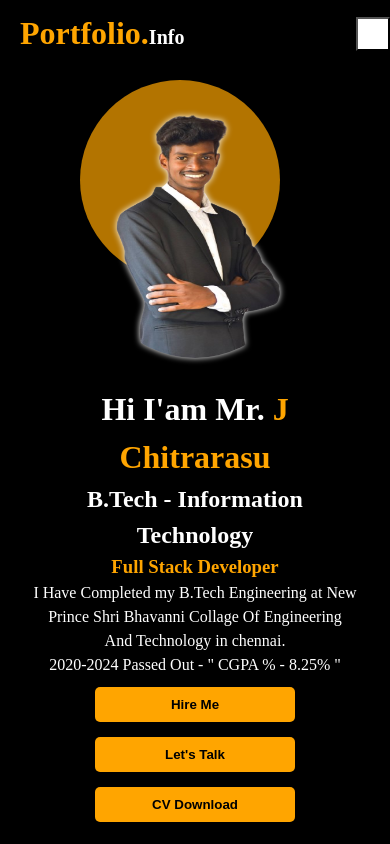
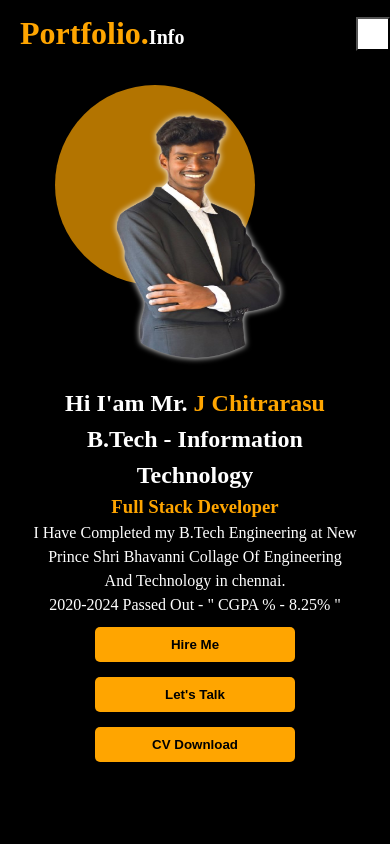
Before and after one commit to chitrarasu07/chitrarasu_portfolio, a plain HTML site: page index.html in a window 390 px wide. Drawn offline with Linux system fonts and the light colour scheme.

Commit message:
chaness in style.css file init

```diff
--- a/css/style.css
+++ b/css/style.css
@@ -295,13 +295,15 @@ padding-right: 80px;
         text-indent: 20px;
     }
 
+    .username{
+        font-size: 24px;
+    }
+
     .img-back{
         position: absolute;
-
-        left: 80px;
-        opacity:0.7;
-
-        top: 80px;
+        left: 55px;
+        opacity: 0.7;
+        top: 85px;
         width: 200px;
         height: 200px;
 
```
